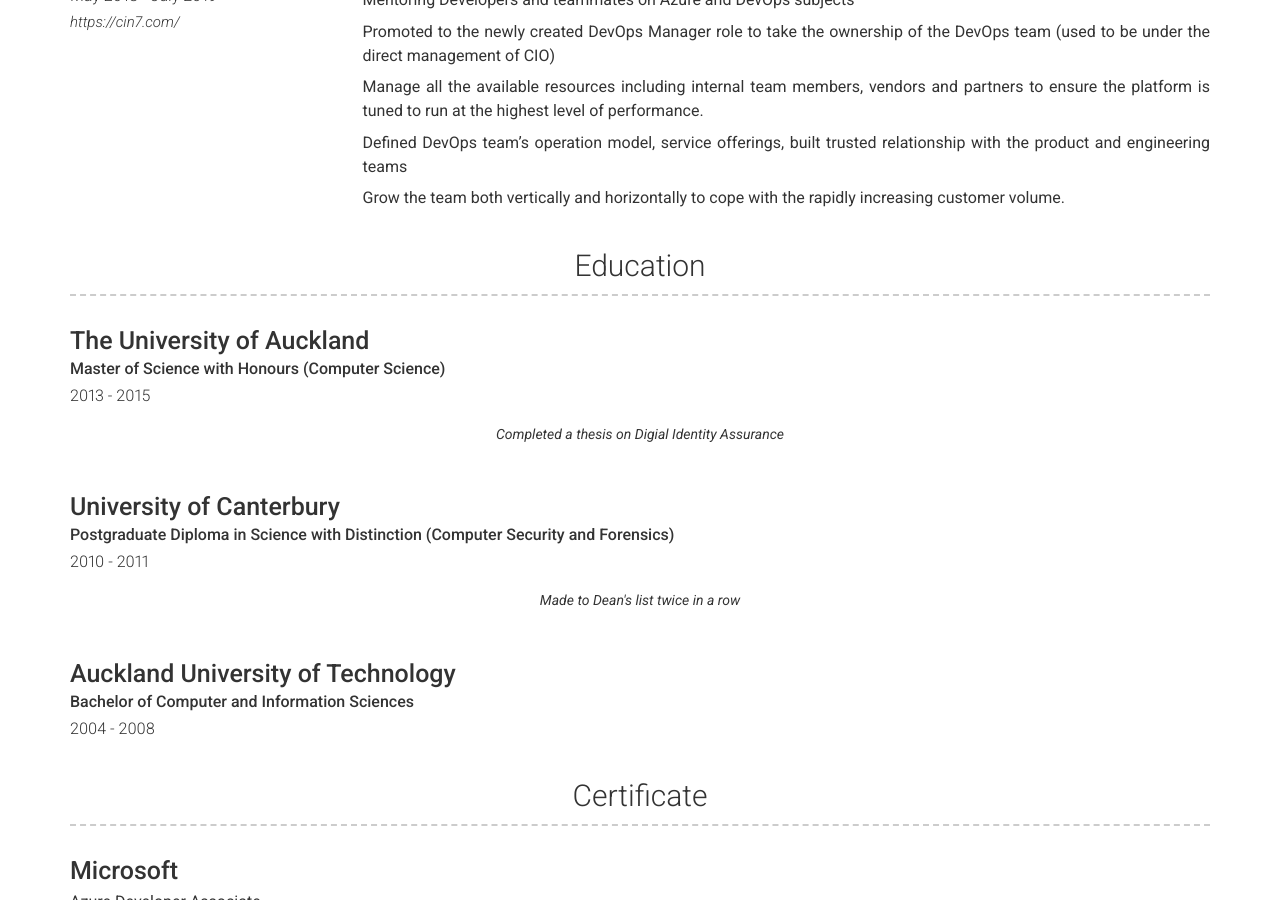
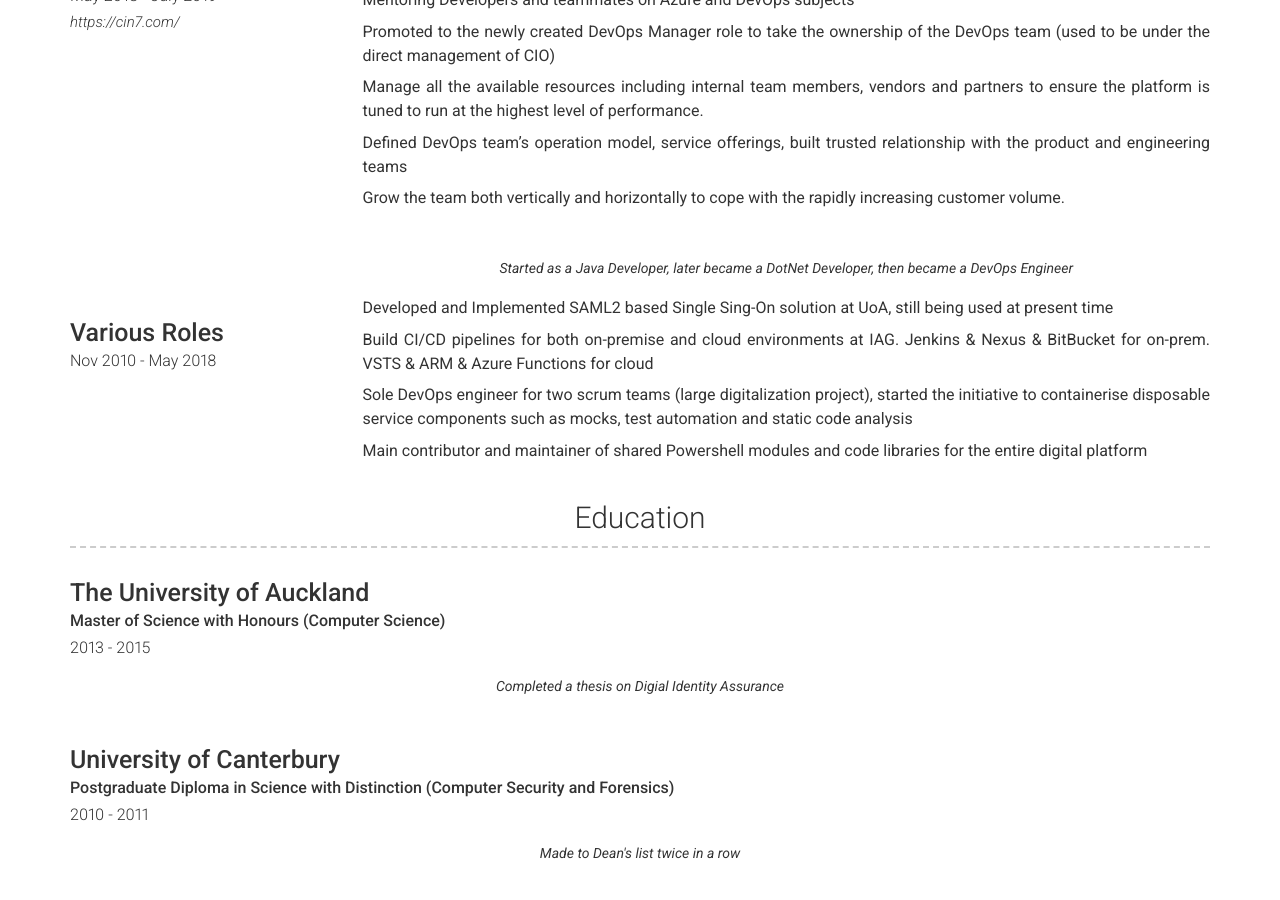
Before and after one commit to shin-akuma/shin-akuma.github.io, a Jekyll site: the page built from index.md, in a window 1280 px wide and 900 px high, scrolled down 2057 px. Built offline with Jekyll 4.4.1, drawn with Linux system fonts in a browser that asks for light colours; nearby versions of some CDN libraries.

Commit message:
more exp

```diff
--- a/_config.yml
+++ b/_config.yml
@@ -124,6 +124,19 @@ content:
           Defined DevOps team's operation model, service offerings, built trusted relationship with the product and engineering teams
 
           Grow the team both vertically and horizontally to cope with the rapidly increasing customer volume.
+      - layout: left
+        title: Various Roles
+        caption: Nov 2010 - May 2018
+        quote: >
+          Started as a Java Developer, later became a DotNet Developer, then became a DevOps Engineer
+        description: |
+          Developed and Implemented SAML2 based Single Sing-On solution at UoA, still being used at present time
+
+          Build CI/CD pipelines for both on-premise and cloud environments at IAG. Jenkins & Nexus & BitBucket for on-prem. VSTS & ARM & Azure Functions for cloud
+
+          Sole DevOps engineer for two scrum teams (large digitalization project), started the initiative to containerise disposable service components such as mocks, test automation and static code analysis
+
+          Main contributor and maintainer of shared Powershell modules and code libraries for the entire digital platform
 
   - title: Education
     layout: list
```
